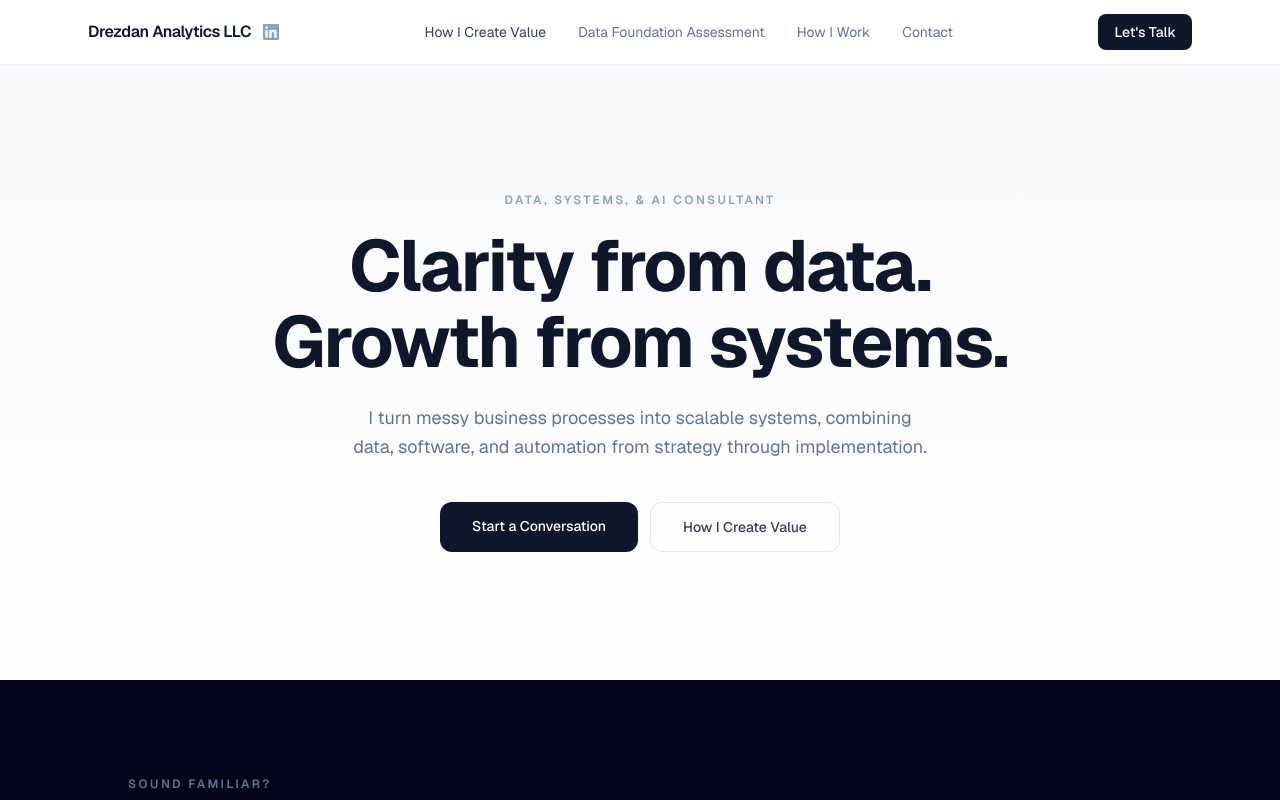
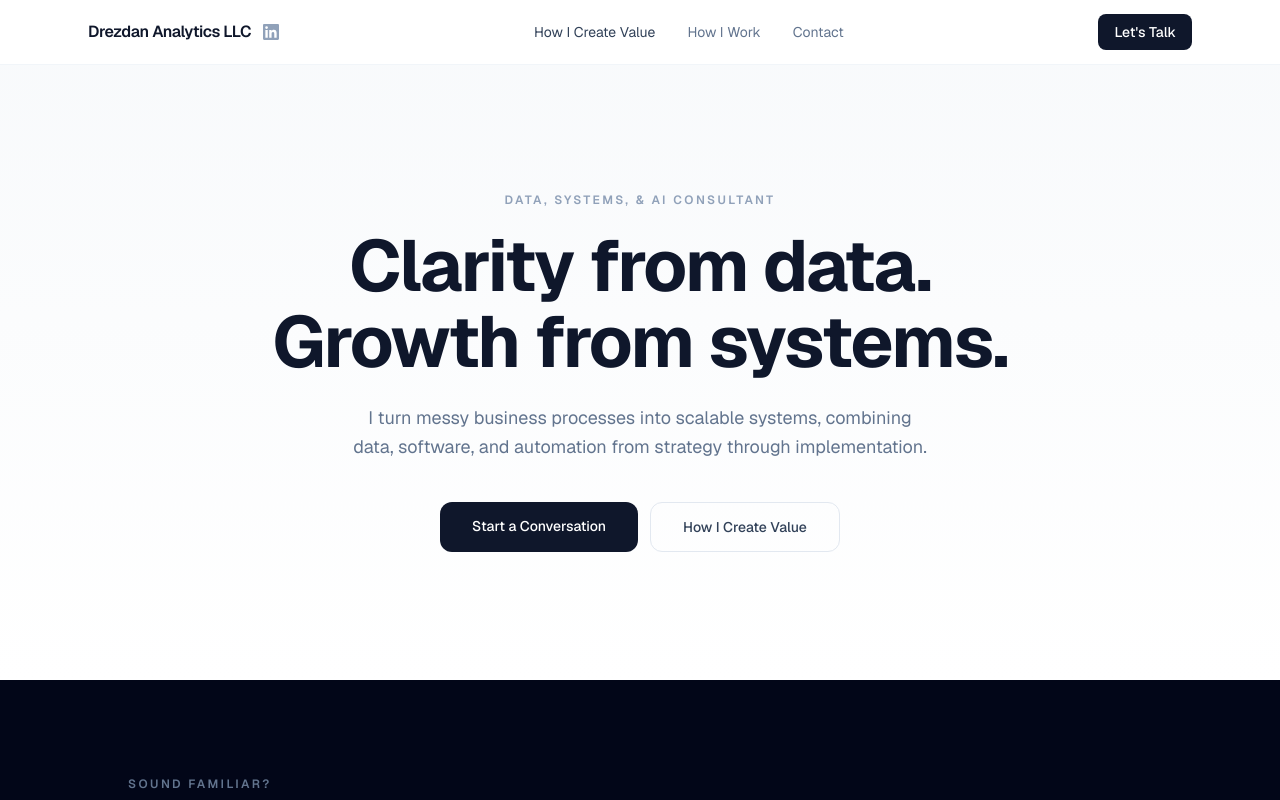
Before and after one commit to Drez22/consulting_website, a Next.js app in the folder consulting_website/: page / in a window 1280 px wide. Shown: the top 800 px of the page. Built offline with nearby package versions, Linux system fonts and the light colour scheme.

Commit message:
Simplify main navbar
Co-Authored-By: Claude Sonnet 5.5 <noreply@anthropic.com>
Claude-Session: https://claude.ai/code/session_01BH9xDStgk3d89y4jHiK8cF

```diff
--- a/consulting_website/app/components/Navbar.tsx
+++ b/consulting_website/app/components/Navbar.tsx
@@ -40,7 +40,7 @@ export default function Navbar() {
           >
             How I Create Value
           </a>
-          {[["Data Foundation Assessment", "/assessment"], ["How I Work", "/#process"], ["Contact", "/#contact"]].map(([label, href]) => (
+          {[["How I Work", "/#process"], ["Contact", "/#contact"]].map(([label, href]) => (
             <a
               key={label}
               href={href}
@@ -78,7 +78,6 @@ export default function Navbar() {
         <div className="md:hidden bg-[#0a1628] border-t border-slate-700 px-6 py-5 flex flex-col gap-4">
           {[
             ["How I Create Value", "/projects"],
-            ["Data Foundation Assessment", "/assessment"],
             ["How I Work", "/#process"],
             ["Contact", "/#contact"],
           ].map(([label, href]) => (
```
